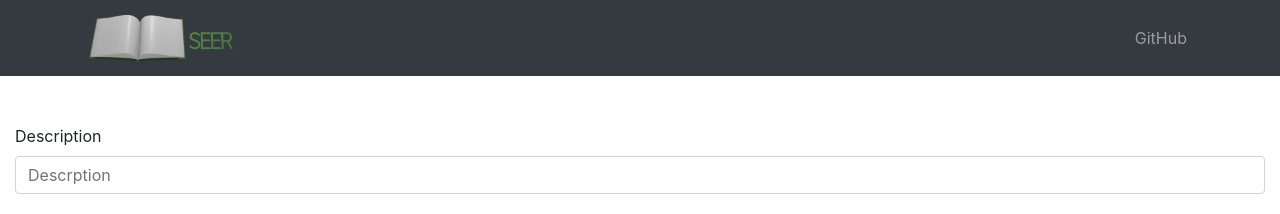
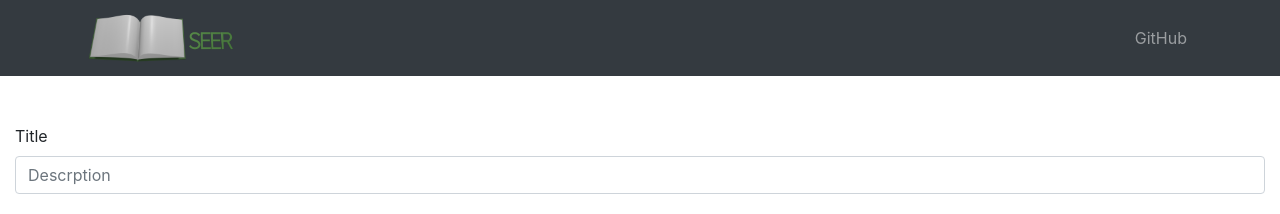
Before and after one commit to DeclanSweeney/CISE_S1_2020_Team25, a React (Create React App) app in the folder client/: page / in a window 1280 px wide. Shown: the top 214 px of the page. Built offline with nearby package versions, Linux system fonts and the light colour scheme.

Commit message:
Added funcitonality to search by title
Co-authored-by: DeclanSweeney <declan.sweeneynzdf@gmail.com>

```diff
--- a/client/src/actions/articleActions.js
+++ b/client/src/actions/articleActions.js
@@ -3,7 +3,7 @@ import axios from "axios";
 
 export const getArticles = (params) => (dispatch) => {
   dispatch(setArticlesLoading());
-  axios.get("/api/articles", params).then((res) =>
+  axios.get("/api/articles", { params: params }).then((res) =>
     dispatch({
       type: GET_ITEMS,
       payload: res.data,
--- a/client/src/components/searchPage.js
+++ b/client/src/components/searchPage.js
@@ -14,7 +14,7 @@ class SearchPage extends Component {
   onSubmit = (e) => {
     e.preventDefault();
 
-    const params = { title: this.state.title };
+    const params = this.state;
 
     this.props.getArticles(params);
   };
@@ -25,8 +25,8 @@ class SearchPage extends Component {
       <div>
         <Form onSubmit={this.onSubmit}>
           <FormGroup>
-            <Label>Description</Label>
-            <Input type="text" name="title" placeholder="Descrption" onChange={this.onChange} required />
+            <Label>Title</Label>
+            <Input type="text" name="title" placeholder="Descrption" onChange={this.onChange} />
           </FormGroup>
 
           <Row>
@@ -90,10 +90,10 @@ class SearchPage extends Component {
           </thead>
           <tbody>
             {articles.map(({ _id, title, authors, journal }) => (
-              <tr id={_id}>
-                <td>{title}</td>
-                <td>{authors}</td>
-                <td>{journal}</td>
+              <tr key={_id}>
+                <td key={title}>{title}</td>
+                <td key={authors}>{authors.join(", ")}</td>
+                <td key={journal}>{journal}</td>
               </tr>
             ))}
           </tbody>
```
